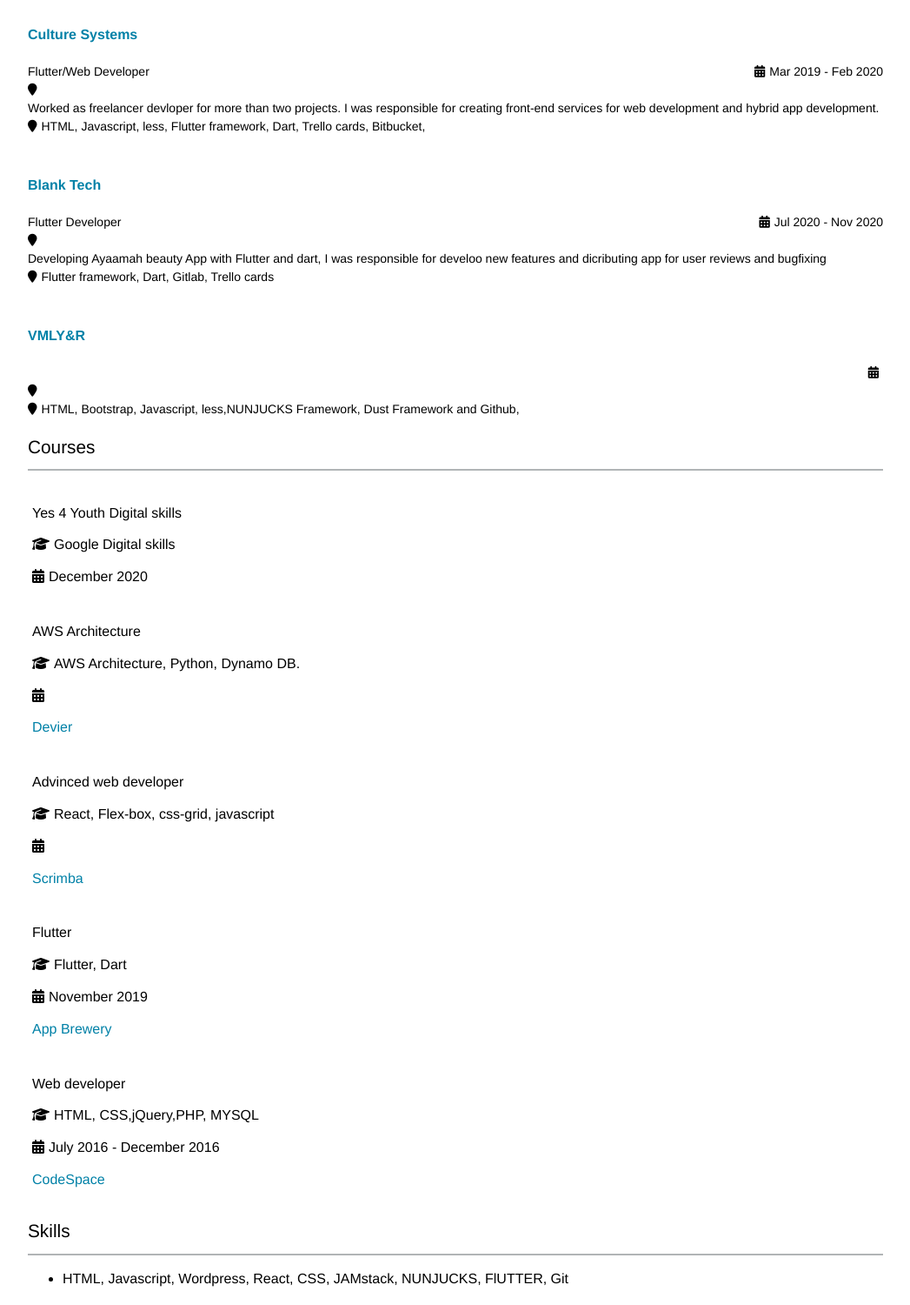
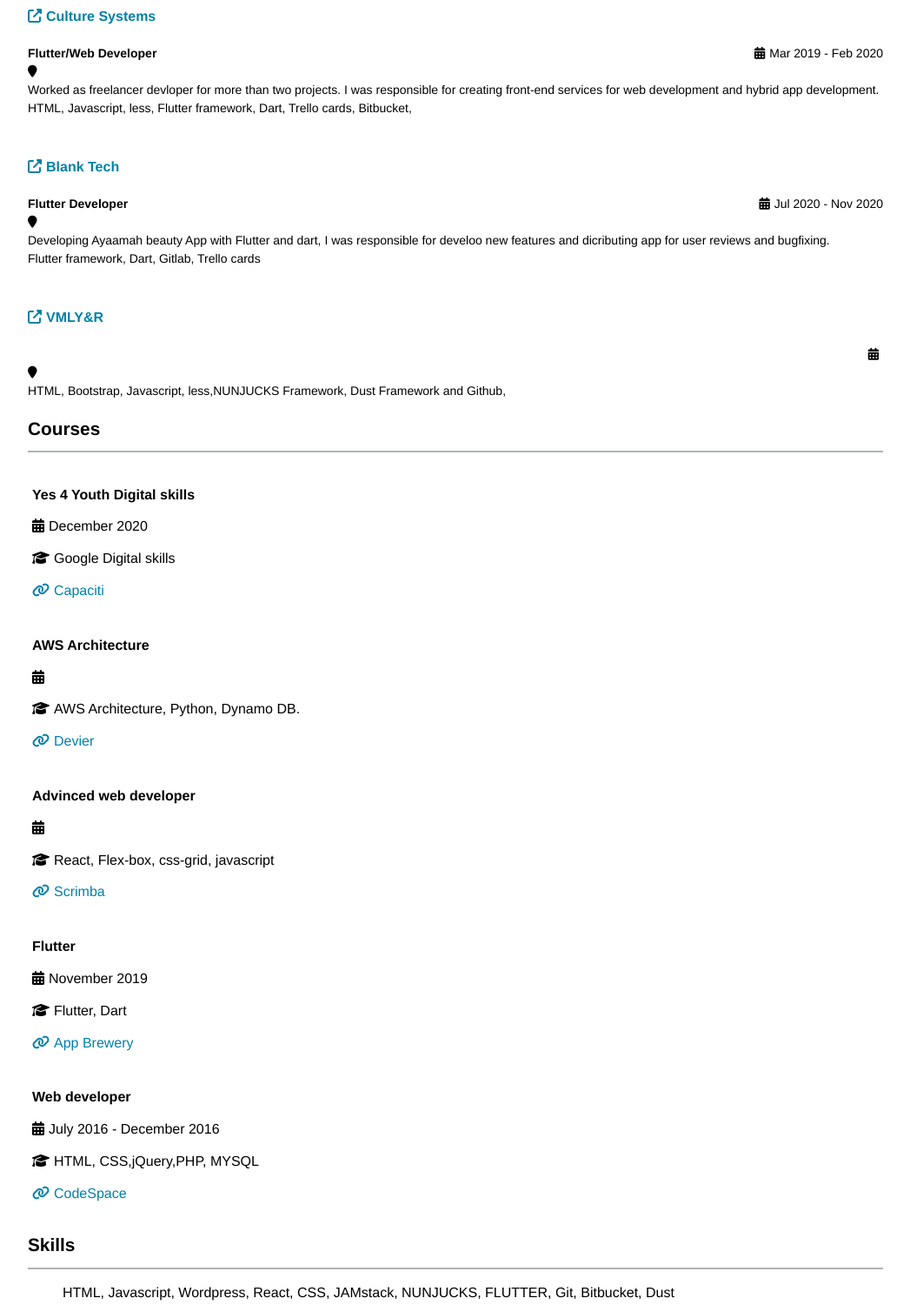
Before and after one commit to mziyandajoko/onepage-resume, an Eleventy site: page src/index.njk in a window 1280 px wide. Shown: the part 516-2016 px from the top of the page at 87% size, without its empty margins (116-1163 px from the left). Built offline with nearby package versions, Linux system fonts and the light colour scheme; Eleventy itself is replaced by a stand-in of ours; files that its build step writes are made by us from their sources.

Commit message:
adds content for work experiance

```diff
--- a/_public/styles.css
+++ b/_public/styles.css
@@ -77,7 +77,20 @@ color: var(--dark-cyan-color)
     padding: 5px 0px;
 }
 
+.workesperience_section--role{
+    font-weight: 700;
+}
+
 
 .courses{
     padding: 5px;
 }
+
+/* COURSES */
+
+
+/* SKILLS */
+
+.skills li{
+    display: flex;
+}
--- a/src/_data/data.json
+++ b/src/_data/data.json
@@ -8,7 +8,7 @@
         "email": "joko@gmail.com",
         "phone": "062 420 4382",
         "role": "Web Developer",
-        "aboutMe": "Hi my name is Mziyanda Joko I am a front-end developer with 4 years of experience. I was brn in a small town call Noupoort in Northen cape, I am currently living in Cape Town for +16. i am 27 years of age and I beggan passion for coding during my hight school phase, Since then I was sold and wantend to know more and the learning journey nver stpped ever since.I am also a sport person I play Cricket on weekend when i am not coding something awesome like this pdf generator.",
+        "bio": "Hi my name is Mziyanda Joko I am a front-end developer with 4 years of experience. I was born in a small town call Noupoort in Northen cape, I am currently living in Cape Town for +16. i am 27 years of age and I beggan passion for coding during my hight school phase, Since then I was sold and wantend to know more and the learning journey nver stpped ever since.I am also a sport person I play Cricket on weekend when i am not coding something awesome like this pdf generator.",
         "linkedIn": "https://www.linkedin.com/in/mziyanda-joko-72b40b134/",
         "Github": "https://github.com/mziyandajoko",
         "website": "http://mziyandajoko.co.za/"
@@ -40,7 +40,7 @@
          "address": "",
          "start_date": "Jul 2020 - Nov 2020",
          "role": "Flutter Developer",
-         "description": "Developing Ayaamah beauty App with Flutter and dart, I was responsible for develoo new features and dicributing app for user reviews and bugfixing",
+         "description": "Developing Ayaamah beauty App with Flutter and dart, I was responsible for develoo new features and dicributing app for user reviews and bugfixing.",
          "tools": "Flutter framework, Dart, Gitlab, Trello cards"
       },
       {
@@ -58,6 +58,7 @@
       {
          "id":"01",
          "courseName": "Yes 4 Youth Digital skills",
+         "company": "Capaciti",
          "skills":"Google Digital skills",
          "start_date":"December 2020",
          "discription":"",
@@ -77,7 +78,6 @@
          "skills": "React, Flex-box, css-grid, javascript",
          "start_date": "",
          "link": "https://scrimba.com/allcourses"
-
       },
       {
          "id":"04",
@@ -97,7 +97,7 @@
       }
    ],
    "skills":[ {
-    "skillsList": "HTML, Javascript, Wordpress, React, CSS, JAMstack, NUNJUCKS, FlUTTER, Git"
+    "skillsList": "HTML, Javascript, Wordpress, React, CSS, JAMstack, NUNJUCKS, FLUTTER, Git, Bitbucket, Dust"
    }
 ]
 }
--- a/src/_includes/templates/courses.njk
+++ b/src/_includes/templates/courses.njk
@@ -1,11 +1,11 @@
 <div>
   {% for course in data.courses %}
   <div class="courses">
-    <p>{{course.courseName}}</p>
-    <p><i class="fa fa-graduation-cap"></i>{{course.skills}}</p>
+      <p><strong>{{course.courseName}}</strong></p>
+      <p><i class="fa fa-calendar-alt"></i>{{course.start_date}}</p>
+      <p><i class="fa fa-graduation-cap"></i>{{course.skills}}</p>
     <p>{{course.discription}}</p>
-    <p><i class="fa fa-calendar-alt"></i>{{course.start_date}}</p>
-    <p><a target="_blank" href="{{course.link}}"> {{course.company}}</a></p>
+    <p><a target="_blank" href="{{course.link}}"><i class="fa fa-link"></i>{{course.company}}</a></p>
 </div>
   {% endfor %}
 </div>
--- a/src/_includes/templates/header.njk
+++ b/src/_includes/templates/header.njk
@@ -4,6 +4,7 @@
         <li><i class="fa fa-map-marker"></i>{{details.address}}</li>
         <li><i class="fa fa-at"></i>{{details.email}}</li>
         <li><i class="fa fa-phone"></i>{{details.phone}}</li>
+        <li><a target="_blank" href="{{details.linkedIn}}"><i class="fa fa-linkedin"></i>LinkedIn</a></a></li>
        <li><a target="_blank" href="{{details.Github}}"><i class="fa fa-github"></i>Github</a></li>
         <li><a target="_blank" href="{{details.website}}"><i class="fa fa-external-link" aria-hidden="true"></i>Personal Website</a></p>
         </ul>
--- a/src/_includes/templates/work_experiance.njk
+++ b/src/_includes/templates/work_experiance.njk
@@ -1,15 +1,14 @@
 <div class="workesperience_section--content">
     {% for workesperience in data.workesperience %}
         <ul class="work_experiance">
-
-        <h4><a target="_blank" href="{{workesperience.link}}">{{workesperience.company}}</a></h4>
+        <h4><a target="_blank" href="{{workesperience.link}}"><i class="fa fa-external-link" aria-hidden="true"></i>{{workesperience.company}}</a></h4>
         <div class="work_experiance--flex">
-        <li>{{workesperience.role}}</li>
+        <li class="workesperience_section--role">{{workesperience.role}}</li>
         <li><i class="fa fa-calendar-alt"></i>{{workesperience.start_date}}</li>
         </div>
         <li><i class="fa fa-map-marker"></i>{{workesperience.address}}</li>
         <li>{{workesperience.description}}</li>
-        <li><i class="fa fa-map-marker"></i>{{workesperience.tools}}</li>
+        <li>{{workesperience.tools}}</li>
         </ul>
     {%endfor %}
-    </div>
+</div>
--- a/src/index.njk
+++ b/src/index.njk
@@ -8,17 +8,17 @@ layout: "base.njk"
     <h2 class="sub_title">Junior Web Developer</h2>
         {% include "./_includes/templates/header.njk" %}
         {% for details in data.details %}
-        <p>{{details.aboutMe}}</p>
+        <p>{{details.bio}}</p>
         {% endfor %}
     </div>
     <div class="workesperience_section">
-        <h2 class="header_topic">Work Experience</h2>
+        <h2 class="header_topic"><strong>Work Experience</strong></h2>
         {% include "./_includes/templates/work_experiance.njk" %}
     </div>
-    <h2 class="header_topic"> Courses </h2>
+    <h2 class="header_topic"><strong>Courses</strong></h2>
     {% include "./_includes/templates/courses.njk" %}
     <div class="skills">
-        <h2 class="header_topic">Skills</h2>
+        <h2 class="header_topic"><strong>Skills</strong></h2>
         {% include "./_includes/templates/skills.njk" %}
     </div>
 </section>
--- a/src/styles.css
+++ b/src/styles.css
@@ -77,7 +77,20 @@ color: var(--dark-cyan-color)
     padding: 5px 0px;
 }
 
+.workesperience_section--role{
+    font-weight: 700;
+}
+
 
 .courses{
     padding: 5px;
 }
+
+/* COURSES */
+
+
+/* SKILLS */
+
+.skills li{
+    display: flex;
+}
```
Also changed, not shown: _public/index.html.
